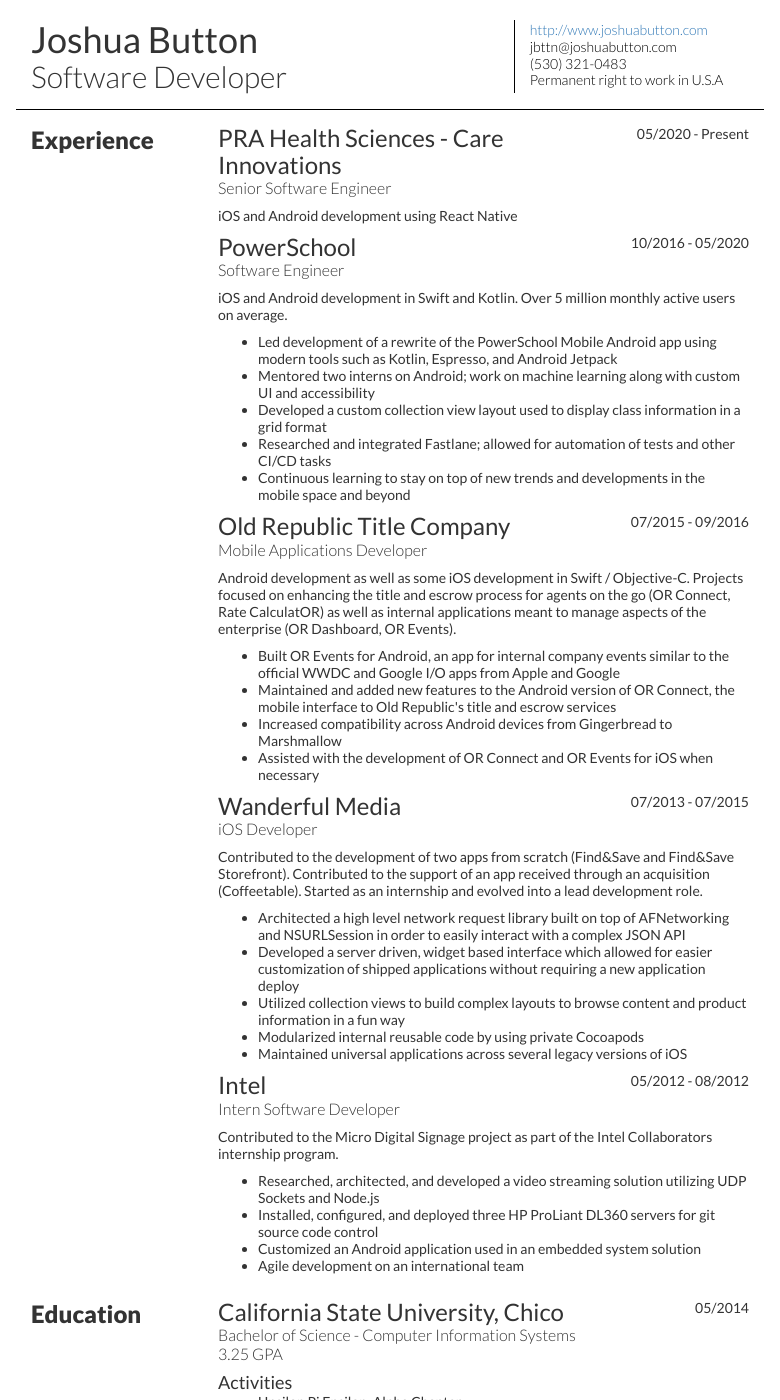
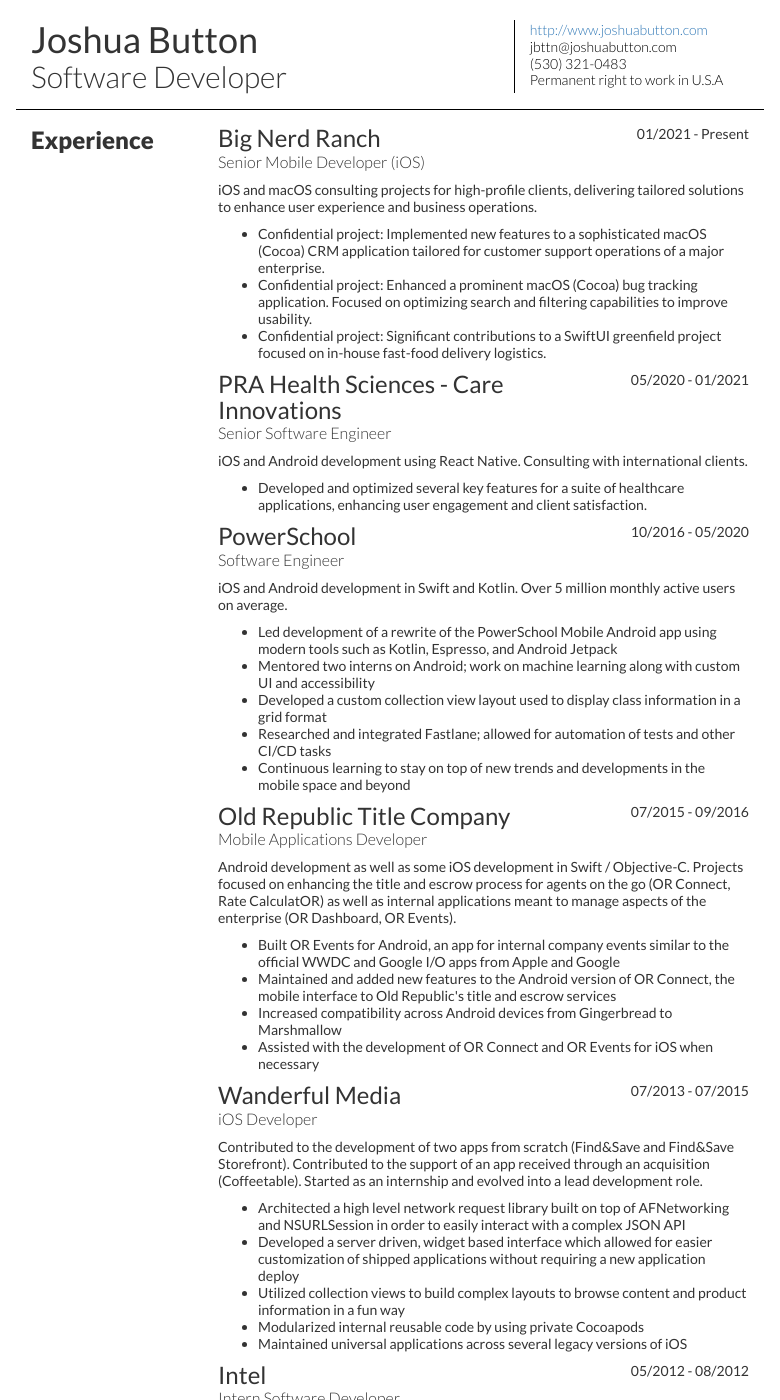
Before and after one commit to jbttn/jbttn.github.io, a Jekyll site: the page resume/index.html, which Jekyll copies as it is, in a window 1280 px wide and 1400 px high. Shown: the whole window, without its empty margins (250-1030 px from the left). Built offline with Jekyll 4.4.1, drawn with Linux system fonts in a browser that asks for light colours; nearby versions of some CDN libraries; some of the changed text lies outside the part shown.

Commit message:
Resume update

```diff
--- a/resume/index.html
+++ b/resume/index.html
@@ -86,7 +86,6 @@
 </head>
 <body>
 	<div class="container" id="resume">
-
 		<header id="header" class="row">
 			<div id="name" class="col-xs-8">
 				<h1>Joshua Button</h1>
@@ -109,12 +108,27 @@
 			</div>
 		</section> -->
 
-
-
 		<section id="experience" class="row block">
 			<div class="col-xs-3 title">Experience</div>
 			<div class="col-xs-9">
-
+				<div class="item">
+					<header class="row header">
+						<div class="col-xs-7">
+							<h3 class="name">Big Nerd Ranch</h3>
+							<div class="subtext">Senior Mobile Developer (iOS)</div>
+						</div>
+						<div class="col-xs-5 date">
+							<span class="startDate">01/2021 - </span>
+							<span class="endDate">Present</span>
+						</div>
+					</header>
+					<div class="summary"><p>iOS and macOS consulting projects for high-profile clients, delivering tailored solutions to enhance user experience and business operations.</p></div>
+					<ul>
+						<li>Confidential project: Implemented new features to a sophisticated macOS (Cocoa) CRM application tailored for customer support operations of a major enterprise.</li>
+						<li>Confidential project: Enhanced a prominent macOS (Cocoa) bug tracking application.  Focused on optimizing search and filtering capabilities to improve usability.</li>
+						<li>Confidential project: Significant contributions to a SwiftUI greenfield project focused on in-house fast-food delivery logistics.</li>
+					</ul>
+				</div>
 				<div class="item">
 					<header class="row header">
 						<div class="col-xs-7">
@@ -123,13 +137,14 @@
 						</div>
 						<div class="col-xs-5 date">
 							<span class="startDate">05/2020 - </span>
-							<span class="endDate">Present</span>
+							<span class="endDate">01/2021</span>
 						</div>
 					</header>
-					<div class="summary"><p>iOS and Android development using React Native</p></div>
-
+					<div class="summary"><p>iOS and Android development using React Native.  Consulting with international clients.</p></div>
+					<ul>
+						<li>Developed and optimized several key features for a suite of healthcare applications, enhancing user engagement and client satisfaction.</li>
+					</ul>
 				</div>
-
 				<div class="item">
 					<header class="row header">
 						<div class="col-xs-7">
@@ -142,23 +157,14 @@
 						</div>
 					</header>
 					<div class="summary"><p>iOS and Android development in Swift and Kotlin.  Over 5 million monthly active users on average.</p></div>
-
 					<ul>
-
 						<li>Led development of a rewrite of the PowerSchool Mobile Android app using modern tools such as Kotlin, Espresso, and Android Jetpack</li>
-
 						<li>Mentored two interns on Android; work on machine learning along with custom UI and accessibility</li>
-
 						<li>Developed a custom collection view layout used to display class information in a grid format</li>
-
 						<li>Researched and integrated Fastlane; allowed for automation of tests and other CI/CD tasks</li>
-
 						<li>Continuous learning to stay on top of new trends and developments in the mobile space and beyond</li>
-
 					</ul>
-
 				</div>
-
 				<div class="item">
 					<header class="row header">
 						<div class="col-xs-7">
@@ -171,21 +177,13 @@
 						</div>
 					</header>
 					<div class="summary"><p>Android development as well as some iOS development in Swift / Objective-C.  Projects focused on enhancing the title and escrow process for agents on the go (OR Connect, Rate CalculatOR) as well as internal applications meant to manage aspects of the enterprise (OR Dashboard, OR Events).</p></div>
-
 					<ul>
-
 						<li>Built OR Events for Android, an app for internal company events similar to the official WWDC and Google I/O apps from Apple and Google</li>
-
 						<li>Maintained and added new features to the Android version of OR Connect, the mobile interface to Old Republic&#x27;s title and escrow services</li>
-
 						<li>Increased compatibility across Android devices from Gingerbread to Marshmallow</li>
-
 						<li>Assisted with the development of OR Connect and OR Events for iOS when necessary</li>
-
 					</ul>
-
 				</div>
-
 				<div class="item">
 					<header class="row header">
 						<div class="col-xs-7">
@@ -198,23 +196,14 @@
 						</div>
 					</header>
 					<div class="summary"><p>Contributed to the development of two apps from scratch (Find&amp;Save and Find&amp;Save Storefront).  Contributed to the support of an app received through an acquisition (Coffeetable).  Started as an internship and evolved into a lead development role.</p></div>
-
 					<ul>
-
 						<li>Architected a high level network request library built on top of AFNetworking and NSURLSession in order to easily interact with a complex JSON API</li>
-
 						<li>Developed a server driven, widget based interface which allowed for easier customization of shipped applications without requiring a new application deploy</li>
-
 						<li>Utilized collection views to build complex layouts to browse content and product information in a fun way</li>
-
 						<li>Modularized internal reusable code by using private Cocoapods</li>
-
 						<li>Maintained universal applications across several legacy versions of iOS</li>
-
 					</ul>
-
 				</div>
-
 				<div class="item">
 					<header class="row header">
 						<div class="col-xs-7">
@@ -227,78 +216,55 @@
 						</div>
 					</header>
 					<div class="summary"><p>Contributed to the Micro Digital Signage project as part of the Intel Collaborators internship program.</p></div>
-
 					<ul>
-
 						<li>Researched, architected, and developed a video streaming solution utilizing UDP Sockets and Node.js</li>
-
 						<li>Installed, configured, and deployed three HP ProLiant DL360 servers for git source code control</li>
-
 						<li>Customized an Android application used in an embedded system solution</li>
-
 						<li>Agile development on an international team</li>
-
 					</ul>
-
 				</div>
-
 			</div>
 		</section>
-
-
 
 		<section id="education" class="row block">
 			<div class="col-xs-3 title">Education</div>
 			<div class="col-xs-9">
-
 				<div class="item">
 					<header class="row header">
 						<div class="col-xs-9">
 							<h3 class="name">California State University, Chico</h3>
-							<div class="subtext">Bachelor of Science - Computer Information Systems<br />3.25 GPA</div>
+							<div class="subtext">Bachelor of Science - Computer Information Systems</div>
 						</div>
 						<div class="col-xs-3 date">
 
 							<span class="endDate">05/2014</span>
 						</div>
 					</header>
-
 					<h4>Activities</h4>
 					<ul>
-
 						<li>Upsilon Pi Epsilon, Alpha Chapter</li>
-
 						<li>Mobile Device Programming Teaching Assistant</li>
-
 						<li>Web Development Teaching Assistant</li>
-
 					</ul>
-
 				</div>
-
 				<div class="item">
 					<header class="row header">
 						<div class="col-xs-9">
 							<h3 class="name">American River College</h3>
-							<div class="subtext">Associate of Science - Computer Programming<br />3.5 GPA</div>
+							<div class="subtext">Associate of Science - Computer Programming</div>
 						</div>
 						<div class="col-xs-3 date">
 
 							<span class="endDate">05/2010</span>
 						</div>
 					</header>
-
 				</div>
-
 			</div>
 		</section>
-
-
 
 		<section id="skills" class="row block">
 			<div class="col-xs-3 title">Skills</div>
 			<div class="col-xs-9">
-
 				<div class="item">
 					<header class="row header">
 						<div class="col-xs-7">
@@ -308,59 +274,37 @@
 							<h4><em>Advanced</em></h4>
 						</div>
 					</header>
-
 					<ul class="list-inline tags">
-
 						<li>Android</li>
-
 						<li>Android Jetpack</li>
-
 						<li>Android Studio</li>
-
 						<li>Apollo (GraphQL)</li>
-
+						<li>Cocoa</li>
 						<li>Cocoapods</li>
-
 						<li>Core Data</li>
-
 						<li>Crashlytics</li>
-
 						<li>Fastlane</li>
-
 						<li>Firebase</li>
-
 						<li>Gradle</li>
-
-						<li>Grand Central Dispatch</li>
-
+						<li>Grand Central Dispatch (GCD)</li>
+						<li>GRDB</li>
 						<li>iOS</li>
-
 						<li>Java</li>
-
 						<li>Kotlin</li>
-
-						<li>Model-View-Controller</li>
-
+						<li>Model-View-Controller (MVC)</li>
 						<li>Objective-C</li>
-
 						<li>OkHttp</li>
-
 						<li>React Native</li>
-
 						<li>Storyboards</li>
-
 						<li>Swift</li>
-
-						<li>Tensorflow</li>
-
+						<li>SwiftData</li>
+						<li>SwiftUI</li>
+						<li>Swift Concurrency</li>
+						<li>Swift Package Manager (SPM)</li>
 						<li>Testflight</li>
-
 						<li>Xcode</li>
-
 					</ul>
-
 				</div>
-
 				<div class="item">
 					<header class="row header">
 						<div class="col-xs-7">
@@ -370,39 +314,22 @@
 							<h4><em>Moderate</em></h4>
 						</div>
 					</header>
-
 					<ul class="list-inline tags">
-
 						<li>Angular</li>
-
 						<li>CSS</li>
-
 						<li>HTML</li>
-
 						<li>JavaScript</li>
-
 						<li>JSON</li>
-
 						<li>LESS</li>
-
 						<li>NodeJS</li>
-
 						<li>Photoshop</li>
-
 						<li>React</li>
-
 						<li>Ruby on Rails</li>
-
 						<li>SASS</li>
-
 						<li>TypeScript</li>
-
 						<li>XML</li>
-
 					</ul>
-
 				</div>
-
 				<div class="item">
 					<header class="row header">
 						<div class="col-xs-7">
```
Also changed, not shown: other parts of resume/index.html (+3 -14 lines), resume/resume.json (+19 -8 lines).
